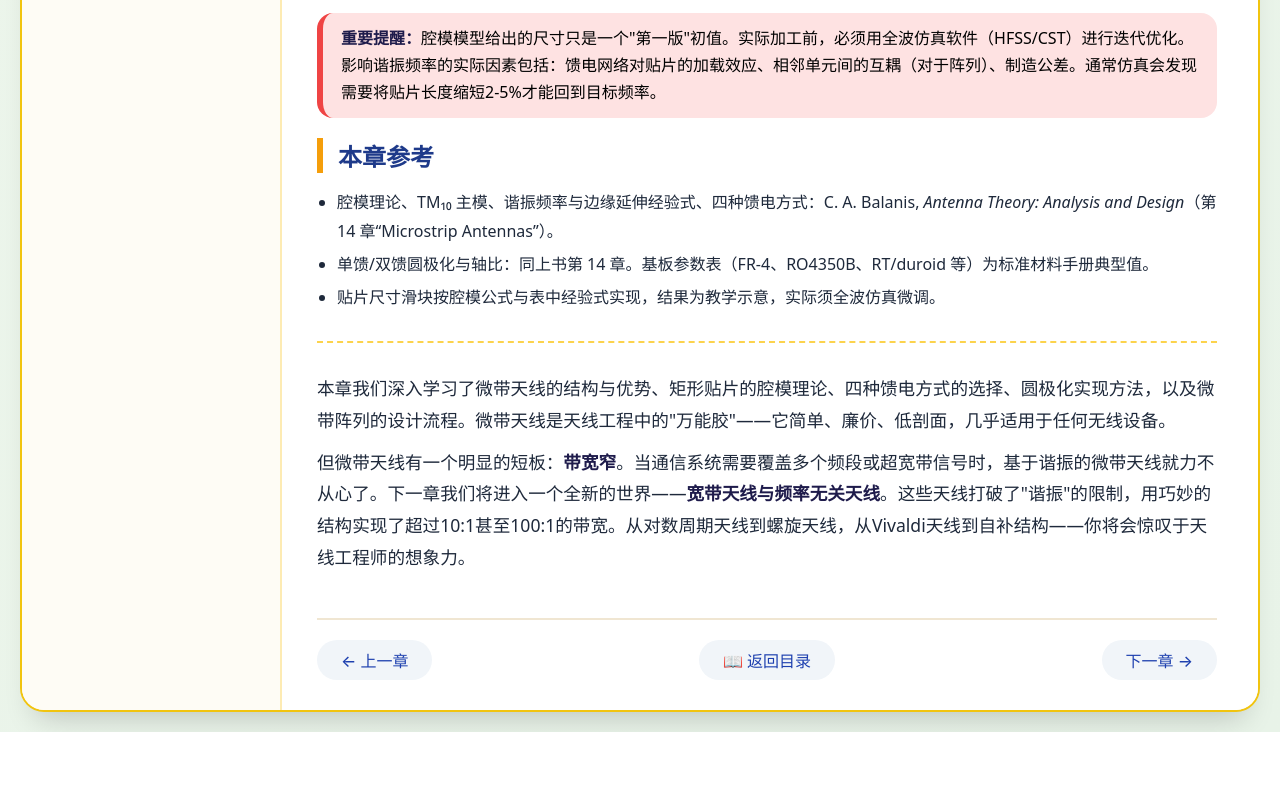
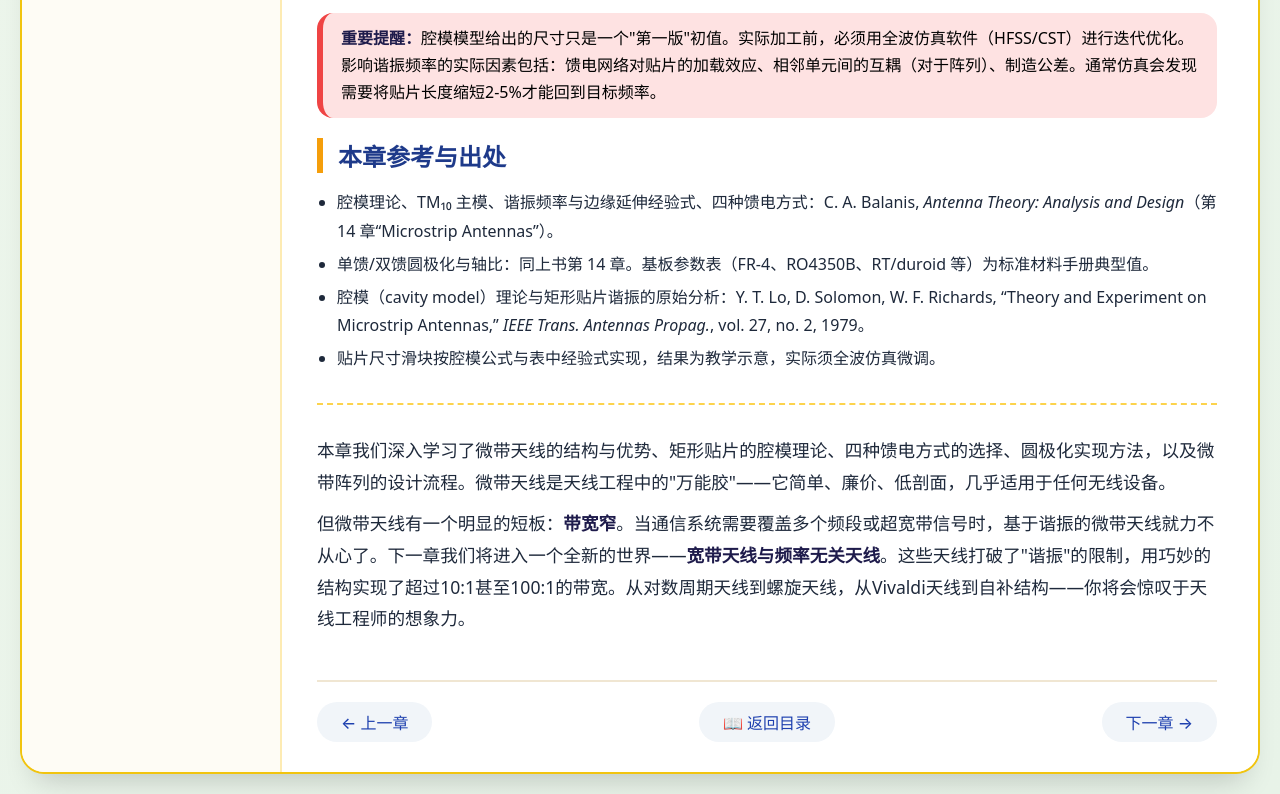
Before and after one commit to 1998x-stack/antenna-propagation-tutorial, a plain HTML site: page 08.html in a window 1280 px wide. Shown: the part 7628-8422 px from the top of the page. Before the commit the page ends 8360 px from the top, so only its background shows below. Drawn offline with Linux system fonts and the light colour scheme.

Commit message:
docs(antenna-propagation-tutorial): 第8/9章补充「本章参考与出处」（Lo 等腔模原始文献、LPDA τ/σ 与带宽定义出处）

```diff
--- a/08.html
+++ b/08.html
@@ -436,10 +436,11 @@ print(f"边缘延伸 ΔL = {dL*1e3:.3f} mm")
         </div>
 
         <section id="references" aria-labelledby="ref-heading">
-            <h2 id="ref-heading">本章参考</h2>
+            <h2 id="ref-heading">本章参考与出处</h2>
             <ul>
                 <li>腔模理论、TM₁₀ 主模、谐振频率与边缘延伸经验式、四种馈电方式：C. A. Balanis, <i>Antenna Theory: Analysis and Design</i>（第 14 章“Microstrip Antennas”）。</li>
                 <li>单馈/双馈圆极化与轴比：同上书第 14 章。基板参数表（FR-4、RO4350B、RT/duroid 等）为标准材料手册典型值。</li>
+                <li>腔模（cavity model）理论与矩形贴片谐振的原始分析：Y. T. Lo, D. Solomon, W. F. Richards, “Theory and Experiment on Microstrip Antennas,” <i>IEEE Trans. Antennas Propag.</i>, vol. 27, no. 2, 1979。</li>
                 <li>贴片尺寸滑块按腔模公式与表中经验式实现，结果为教学示意，实际须全波仿真微调。</li>
             </ul>
         </section>
```
Also changed, not shown: 09.html (+2 -1 lines).
